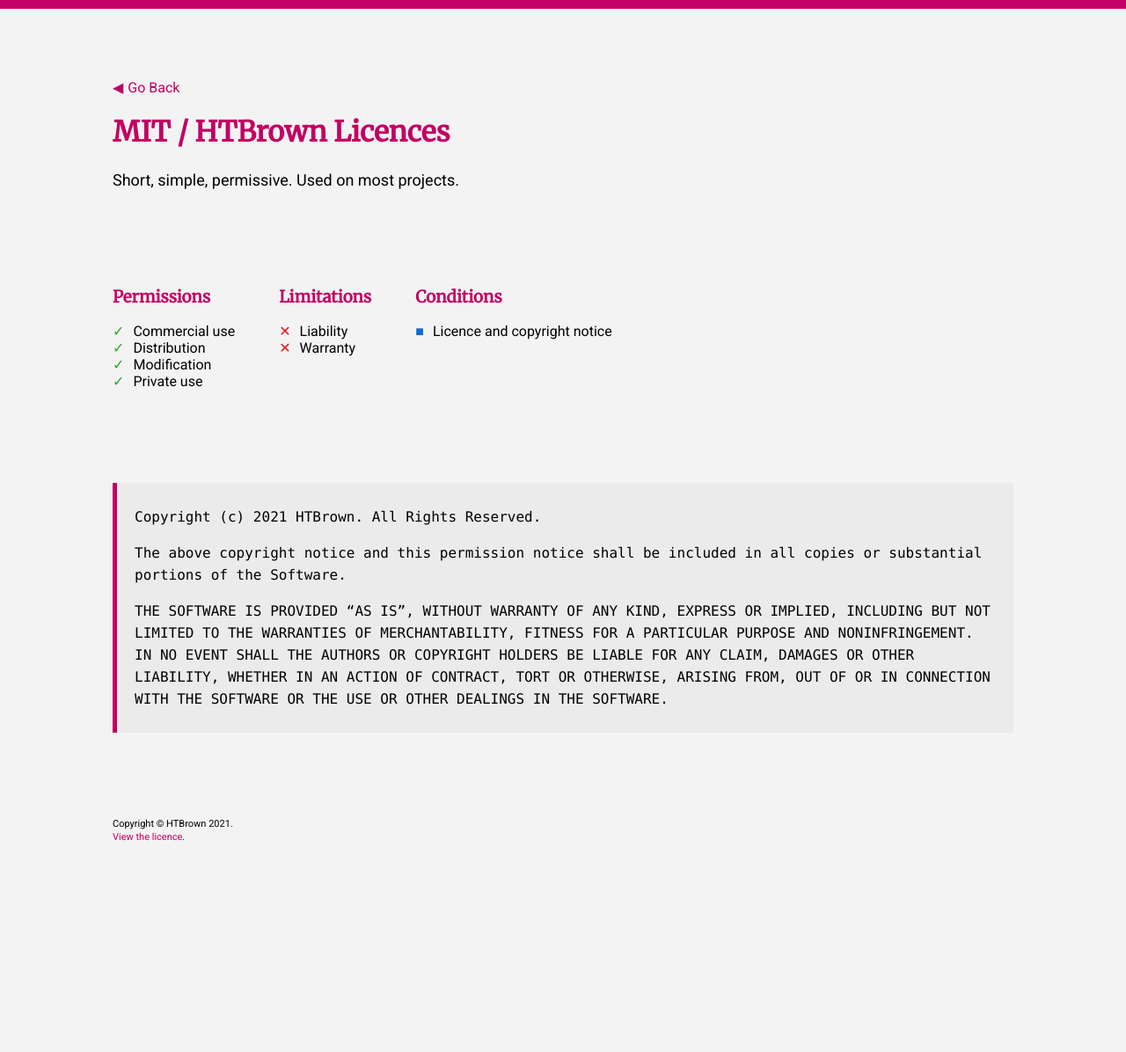
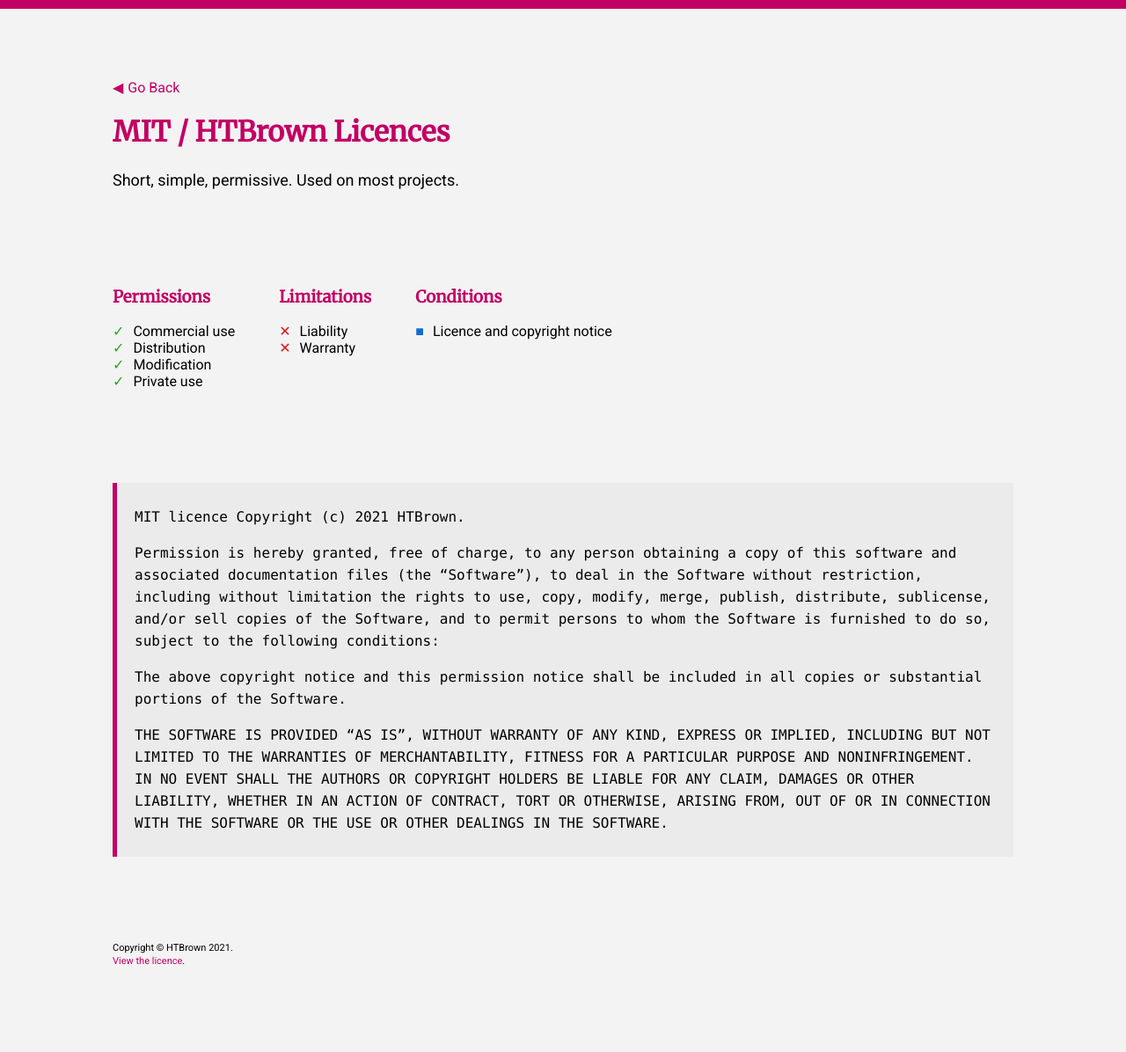
Before and after one commit to htbrown/htbrown-licences, a Jekyll site: the page built from _licences/mit.md, in a window 1280 px wide. Shown: the whole page at 88% size. Built offline with Jekyll 4.4.1, drawn with Linux system fonts in a browser that asks for light colours; before the commit the page ends 1055 px from its top, so only the background shows below that.

Commit message:
updated mit licence

```diff
--- a/_licences/mit.md
+++ b/_licences/mit.md
@@ -15,7 +15,15 @@
     - Licence and copyright notice
 ---
 
-Copyright (c) 2021 HTBrown. All Rights Reserved.
+MIT licence
+Copyright (c) 2021 HTBrown.
+
+Permission is hereby granted, free of charge, to any person obtaining a copy
+of this software and associated documentation files (the "Software"), to deal
+in the Software without restriction, including without limitation the rights
+to use, copy, modify, merge, publish, distribute, sublicense, and/or sell
+copies of the Software, and to permit persons to whom the Software is
+furnished to do so, subject to the following conditions:
 
 The above copyright notice and this permission notice shall be included in all
 copies or substantial portions of the Software.
```
